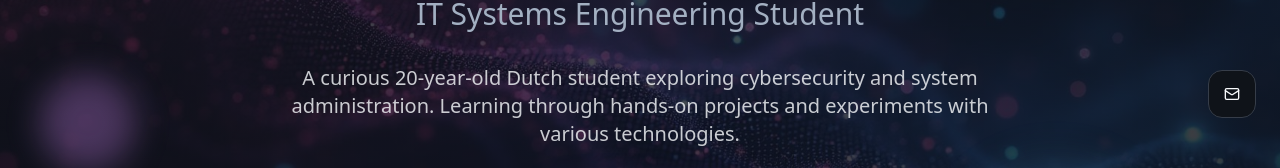
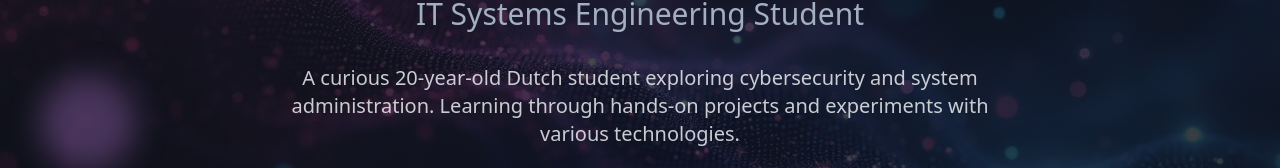
Before and after one commit to Tijmen-M/tijmens-cyber-folio, a React (Vite) app: page / in a window 1280 px wide. Shown: the part 306-474 px from the top of the page. Built offline with nearby package versions, Linux system fonts and the light colour scheme.

Commit message:
Remove button from navigation
Removed the button from the navigation component.

```diff
--- a/src/components/Navigation.tsx
+++ b/src/components/Navigation.tsx
@@ -130,19 +130,6 @@ const Navigation = () => {
         </div>
       )}
 
-      {/* Floating Contact Link */}
-      <div className="fixed right-6 top-1/2 transform -translate-y-1/2 z-40 hidden lg:flex flex-col gap-3">
-        <Button
-          variant="outline"
-          size="sm"
-          className="glass-card w-12 h-12 p-0 group hover:shadow-[var(--shadow-glow)] transition-all duration-300"
-          asChild
-        >
-          <a href="mailto:trtmutsaers@gmail.com" target="_blank" rel="noopener noreferrer">
-            <Mail className="w-4 h-4 group-hover:scale-110 transition-transform" />
-          </a>
-        </Button>
-      </div>
     </>
   );
 };
```
